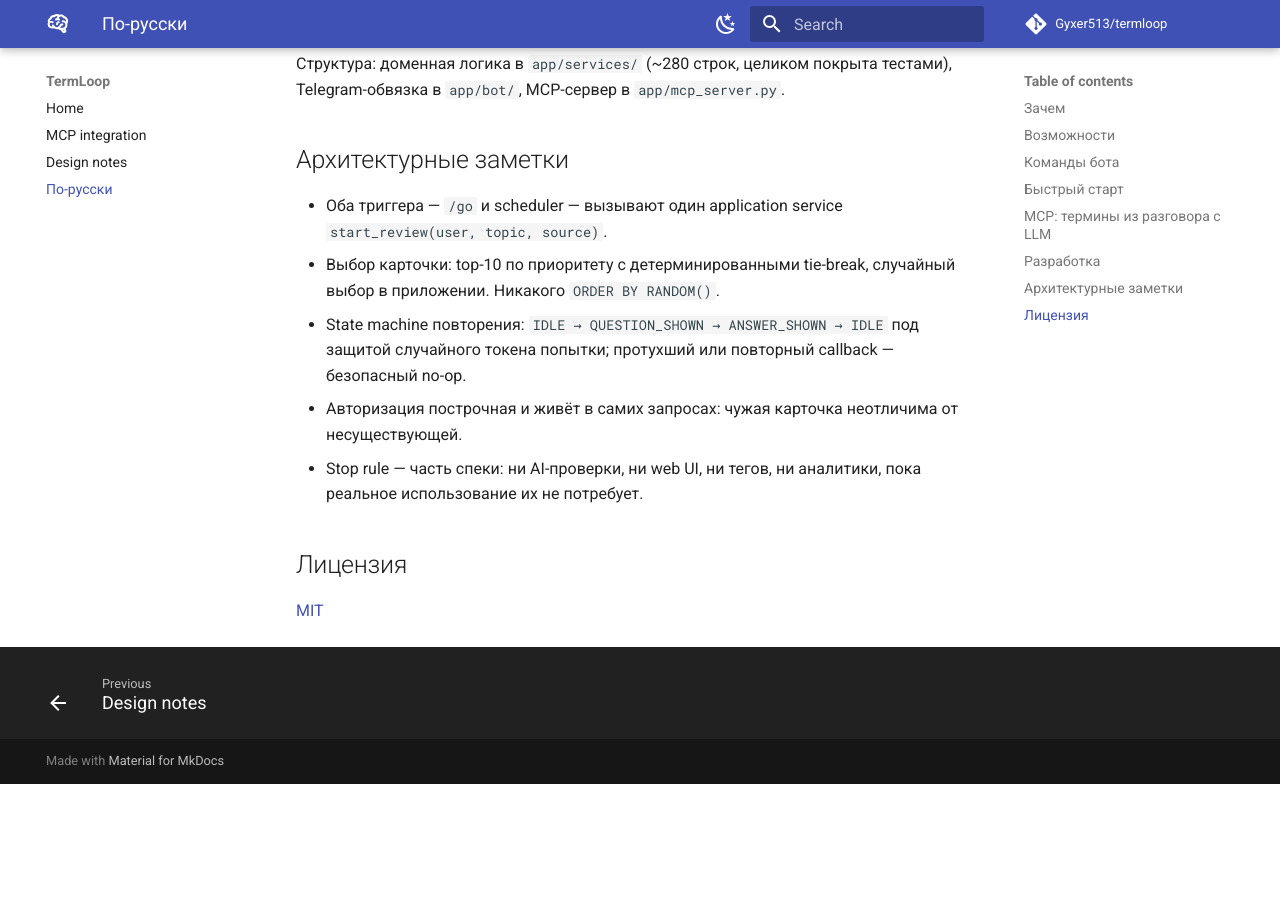
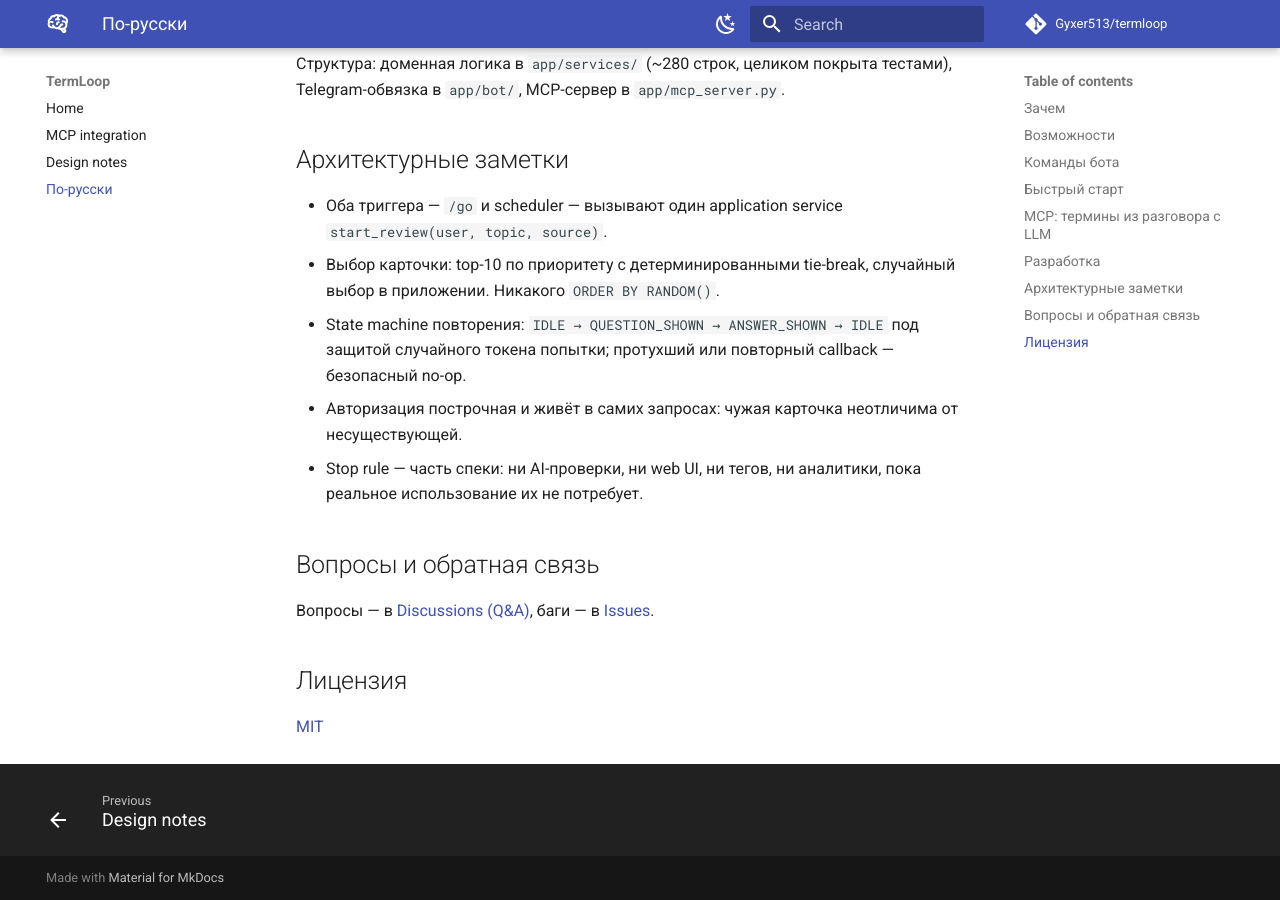
Before and after one commit to Gyxer513/termloop, an MkDocs documentation site: the page built from docs/README.ru.md, in a window 1280 px wide and 900 px high, scrolled down 3166 px. Built offline with MkDocs 1.6.1 and Material for MkDocs 9.7.7, drawn with Linux system fonts in a browser that asks for light colours; comment, search, counter and statistics services are not loaded; before the commit the page ends 3950 px from its top, so only the background shows below that.

Commit message:
Ссылки на Discussions (Q&A) и Issues в README
Co-Authored-By: Claude Fable 5 <noreply@anthropic.com>

```diff
--- a/docs/README.ru.md
+++ b/docs/README.ru.md
@@ -136,6 +136,11 @@ SQLite (WAL).
 - Stop rule — часть спеки: ни AI-проверки, ни web UI, ни тегов, ни
   аналитики, пока реальное использование их не потребует.
 
+## Вопросы и обратная связь
+
+Вопросы — в [Discussions (Q&A)](https://github.com/Gyxer513/termloop/discussions),
+баги — в [Issues](https://github.com/Gyxer513/termloop/issues).
+
 ## Лицензия
 
 [MIT](https://github.com/Gyxer513/termloop/blob/master/LICENSE)
```
Also changed, not shown: README.md (+5 -0 lines).
